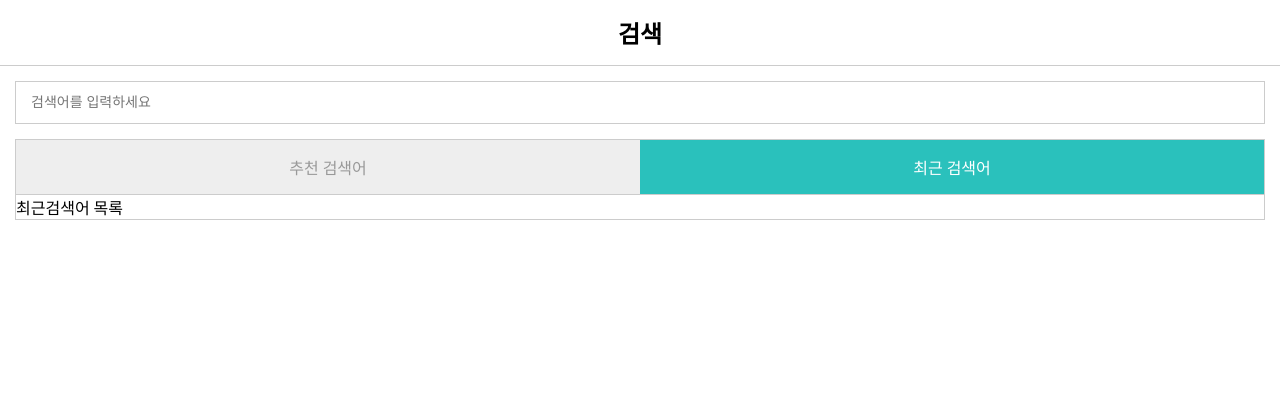
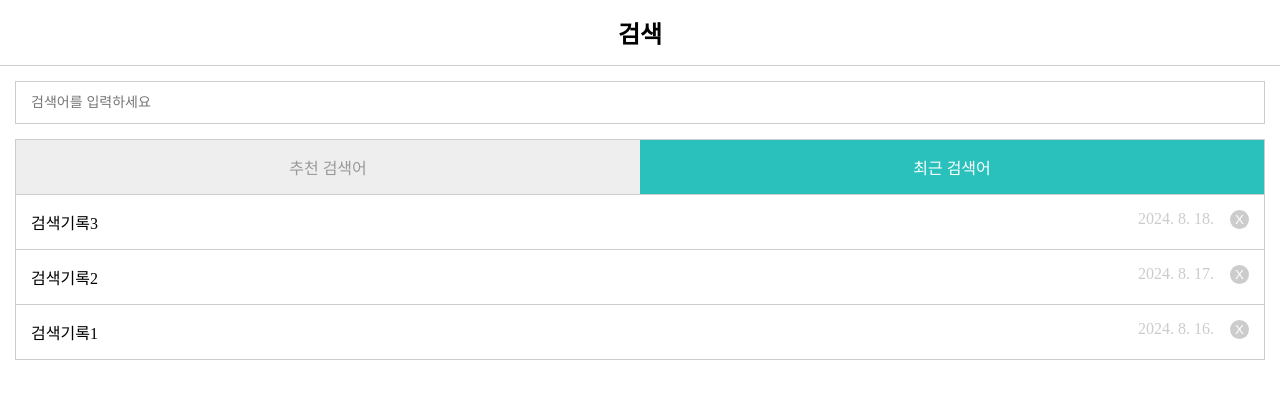
Before and after one commit to yellow2041/react-search, a React app in the folder component/: page / in a window 1280 px wide. Both pictures are taken after a click on the item "최근 검색어". Shown: the top 398 px of the page. Built offline with nearby package versions, Linux system fonts and the light colour scheme.

Commit message:
검색기록, 추천검색어 탭 구현 완료

```diff
--- a/component/src/App.js
+++ b/component/src/App.js
@@ -4,6 +4,8 @@ import SearchForm from "./components/SearchForm.js";
 import SearchResult from "./components/SearchResult.js";
 import store from "./Store.js";
 import Tabs, { TabType } from "./components/Tab.js";
+import KeywordList from "./components/KeywordList.js";
+import HistoryList from "./components/HistoryList.js";
 
 class App extends React.Component {
   constructor() {
@@ -26,7 +28,7 @@ class App extends React.Component {
   search(searchKeyword) {
     const searchResult = store.search(searchKeyword);
 
-    this.setState({ searchResult, submitted: true });
+    this.setState({ searchKeyword, searchResult, submitted: true });
   }
   handleReset() {
     this.setState({
@@ -35,6 +37,7 @@ class App extends React.Component {
       submitted: false,
     });
   }
+
   render() {
     const { searchKeyword, submitted, searchResult, selectedTab } = this.state;
     return (
@@ -56,8 +59,12 @@ class App extends React.Component {
                   selectedTab={selectedTab}
                   onChange={(selectedTab) => this.setState({ selectedTab })}
                 />
-                {selectedTab === TabType.KEYWORD && <>추천검색어 목록</>}
-                {selectedTab === TabType.HISTORY && <>최근검색어 목록</>}
+                {selectedTab === TabType.KEYWORD && (
+                  <KeywordList onClick={(keyword) => this.search(keyword)} />
+                )}
+                {selectedTab === TabType.HISTORY && (
+                  <HistoryList onClick={(keyword) => this.search(keyword)} />
+                )}
               </>
             )}
           </div>
--- /dev/null
+++ b/component/src/components/HistoryList.js
@@ -0,0 +1,34 @@
+import React from "react";
+import List from "./List.js";
+import store from "../Store.js";
+import { formatRelativeDate } from "../helpers.js";
+
+export default class HistoryList extends List {
+  componentDidMount() {
+    this.fetch();
+  }
+
+  fetch() {
+    const data = store.getHistoryList();
+    this.setState({ data });
+  }
+
+  handleClickRemoveHistory(event, keyword) {
+    event.stopPropagation();
+    store.removeHistory(keyword);
+    this.fetch();
+  }
+
+  renderItem({ keyword, date }) {
+    return (
+      <>
+        <span>{keyword}</span>
+        <span className="date">{formatRelativeDate(date)}</span>
+        <button
+          className="btn-remove"
+          onClick={(e) => this.handleClickRemoveHistory(e, keyword)}
+        ></button>
+      </>
+    );
+  }
+}
--- /dev/null
+++ b/component/src/components/KeywordList.js
@@ -0,0 +1,18 @@
+import React from "react";
+import List from "./List.js";
+import store from "../Store.js";
+
+export default class KeywordList extends List {
+  componentDidMount() {
+    const data = store.getKeywordList();
+    this.setState({ data });
+  }
+  renderItem(item, index) {
+    return (
+      <>
+        <span className="number">{index + 1}</span>
+        <span>{item.keyword}</span>
+      </>
+    );
+  }
+}
--- /dev/null
+++ b/component/src/components/List.js
@@ -0,0 +1,29 @@
+import React from "react";
+
+export default class List extends React.Component {
+  constructor() {
+    super();
+
+    this.state = {
+      data: [],
+    };
+  }
+
+  renderItem(item, index) {
+    throw "renderItem()";
+  }
+
+  render() {
+    return (
+      <ul className="list">
+        {this.state.data.map((item, index) => {
+          return (
+            <li key={item.id} onClick={() => this.props.onClick(item.keyword)}>
+              {this.renderItem(item, index)}
+            </li>
+          );
+        })}
+      </ul>
+    );
+  }
+}
```
